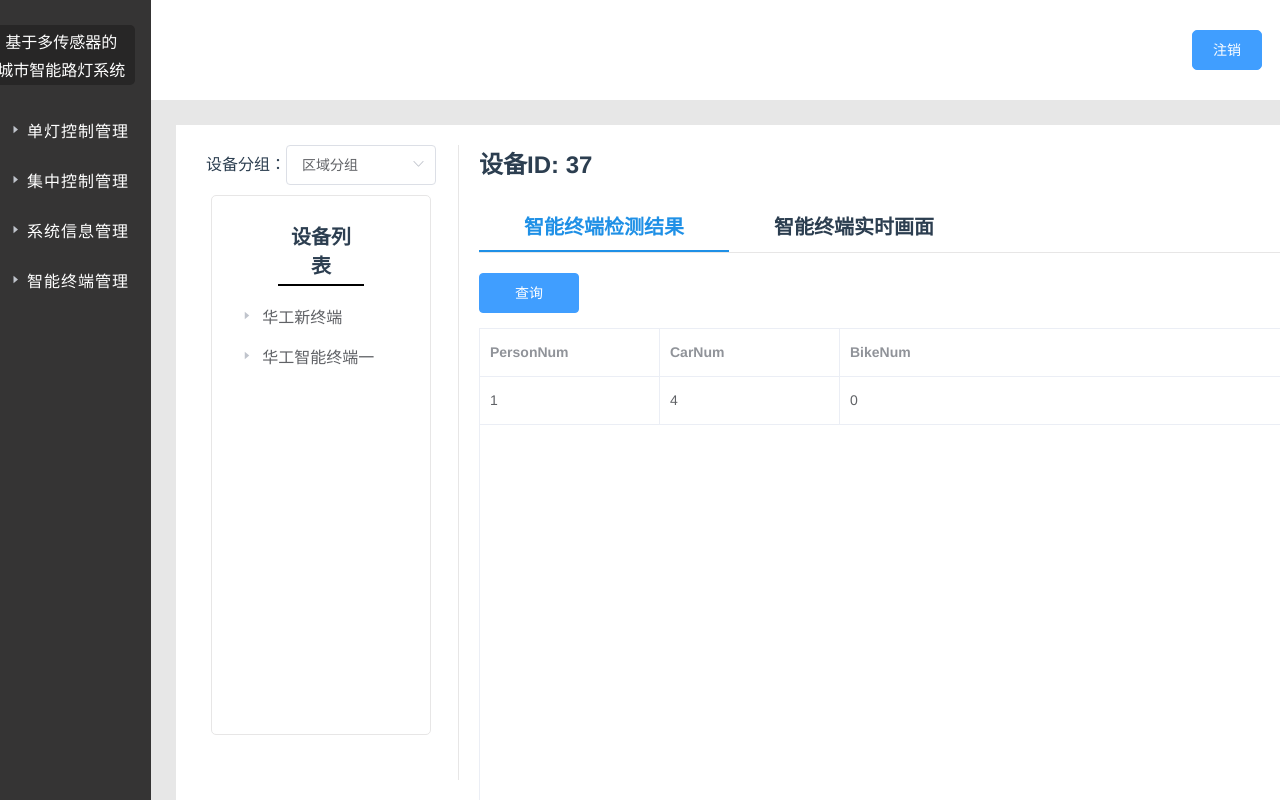
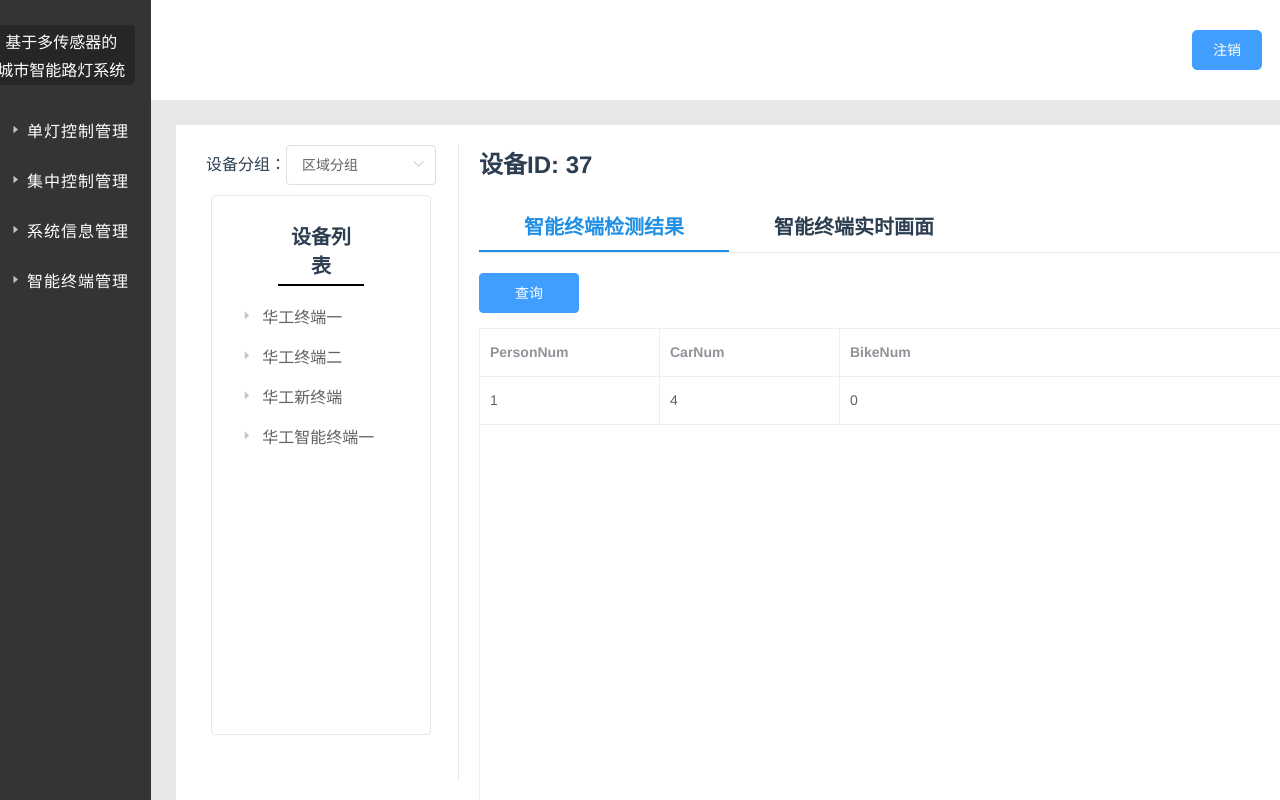
Before and after one commit to luoweida04/iot_structure, a Vue app: page / in a window 1280 px wide. Built offline with nearby package versions, Linux system fonts and the light colour scheme.

Commit message:
no message

```diff
--- a/src/App.vue
+++ b/src/App.vue
@@ -183,6 +183,32 @@ export default {
       machineId: 37,
       selectedTitle: 0,
       machineData: [
+        {
+          label: "华工终端一",
+          children: [
+            {
+              label: "二级 1-1",
+              children: [
+                {
+                  label: "三级 1-1-1",
+                },
+              ],
+            },
+          ],
+        },
+        {
+          label: "华工终端二",
+          children: [
+            {
+              label: "二级 1-1",
+              children: [
+                {
+                  label: "三级 1-1-1",
+                },
+              ],
+            },
+          ],
+        },
         {
           label: "华工新终端",
           children: [
```
